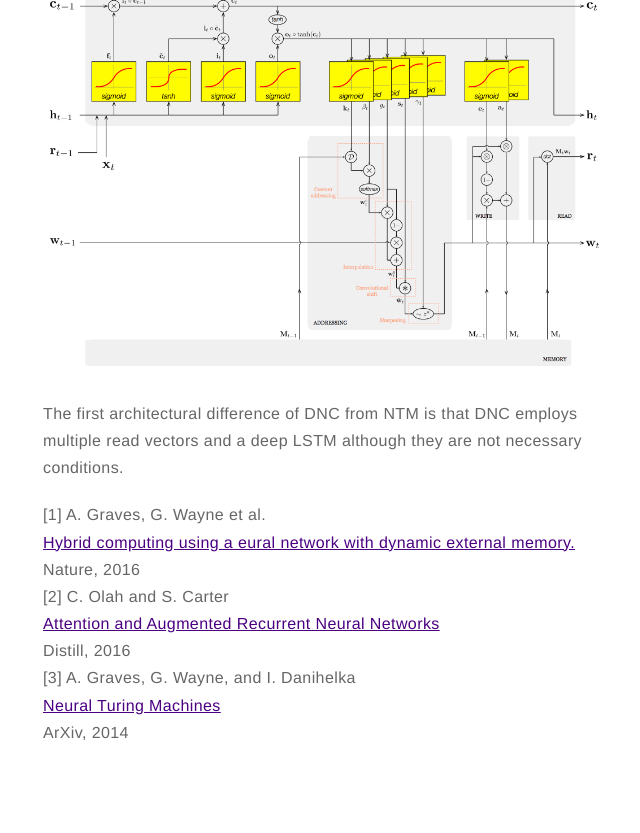
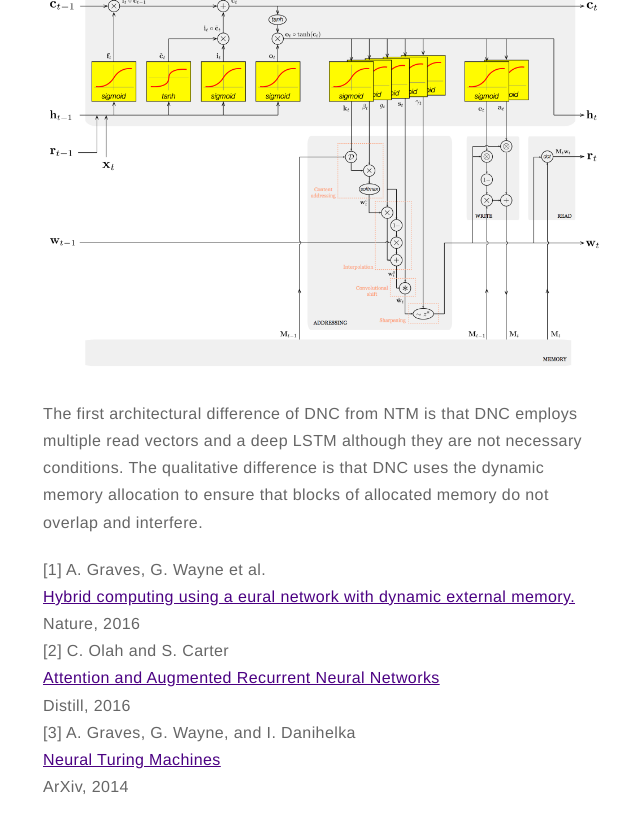
Before and after one commit to kijungyoon/kijungyoon.github.io, a Jekyll site: the page built from _posts/2016-11-28-DNC.markdown, in a window 1280 px wide and 900 px high, scrolled down 1653 px. Shown: the top 833 px of the window, without its empty margins (317-957 px from the left). Built offline with Jekyll 4.4.1, drawn with Linux system fonts in a browser that asks for light colours; formulas are drawn with MathJax 3.

Commit message:
Update 2016-11-28-DNC.markdown

```diff
--- a/_posts/2016-11-28-DNC.markdown
+++ b/_posts/2016-11-28-DNC.markdown
@@ -27,7 +27,8 @@ Note that the yellow box represents the set of (input/recurrent) weights to be l
 
 ![Markdowm Image](https://kijungyoon.github.io/assets/images/ntm.png)
 
-The first architectural difference of DNC from NTM is that DNC employs multiple read vectors and a deep LSTM although they are not necessary conditions.
+The first architectural difference of DNC from NTM is that DNC employs multiple read vectors and a deep LSTM although they are not necessary conditions. The qualitative difference is that DNC uses the dynamic memory allocation to ensure that blocks of allocated memory do not overlap and interfere.
+
 
 
 [1] A. Graves, G. Wayne et al.<br>
```
